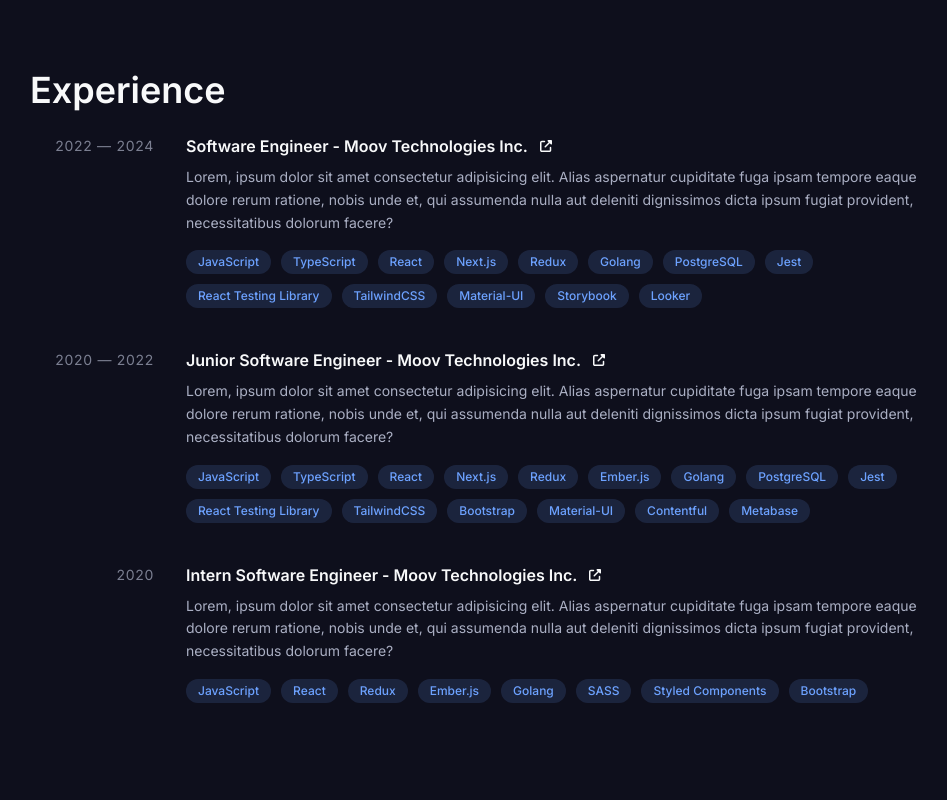
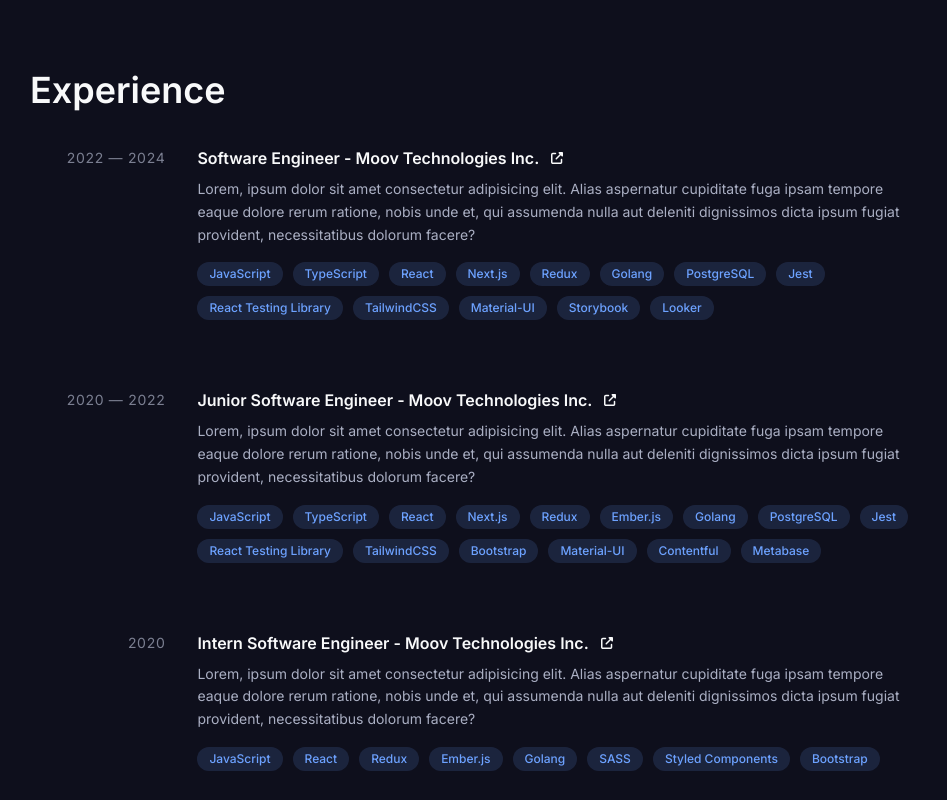
Before and after one commit to Spencer-J-Lee/portfolio-website-v1, a Next.js app: page / in a window 1280 px wide. Shown: the part 1240-2040 px from the top of the page, without its empty margins (160-1107 px from the left). Built offline with nearby package versions, Linux system fonts and the light colour scheme.

Commit message:
Improve visibility of exp on hover

```diff
--- a/src/components/experience/Experience.tsx
+++ b/src/components/experience/Experience.tsx
@@ -11,15 +11,23 @@ export const Experience = () => {
         {experienceData.map(
           ({ title, company, description, dateStr, link, skills }) => (
             <li key={title + company}>
-              <div className="relative grid grid-cols-[1fr_6fr] gap-8">
+              <a
+                href={link}
+                className="hover:bg-background-hover group grid grid-cols-[1fr_6fr] gap-8 rounded px-4 pb-4 pt-3 transition-colors"
+                target="_blank"
+                rel="noopener noreferrer"
+              >
                 <div className="text-muted/70 mt-0.5 text-right text-sm tracking-wider">
                   {dateStr}
                 </div>
 
                 <div>
-                  <StyledLink href={link} external>
+                  <StyledLink
+                    href={link}
+                    external
+                    className="group-hover:text-accent"
+                  >
                     {`${title} - ${company}`}
-                    <span className="absolute -bottom-4 -left-4 -right-4 -top-3 rounded transition-colors hover:bg-slate-500/10" />
                   </StyledLink>
 
                   <p className="text-muted mt-2 text-sm leading-relaxed">
@@ -34,7 +42,7 @@ export const Experience = () => {
                     ))}
                   </ul>
                 </div>
-              </div>
+              </a>
             </li>
           ),
         )}
```
